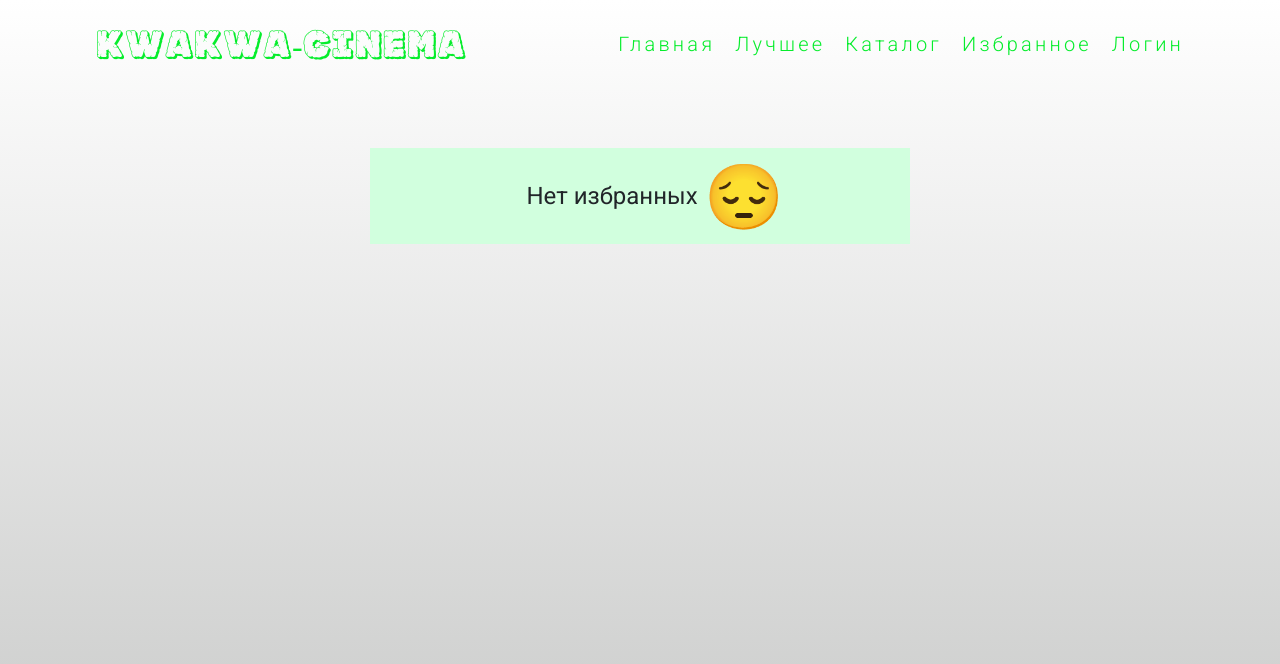
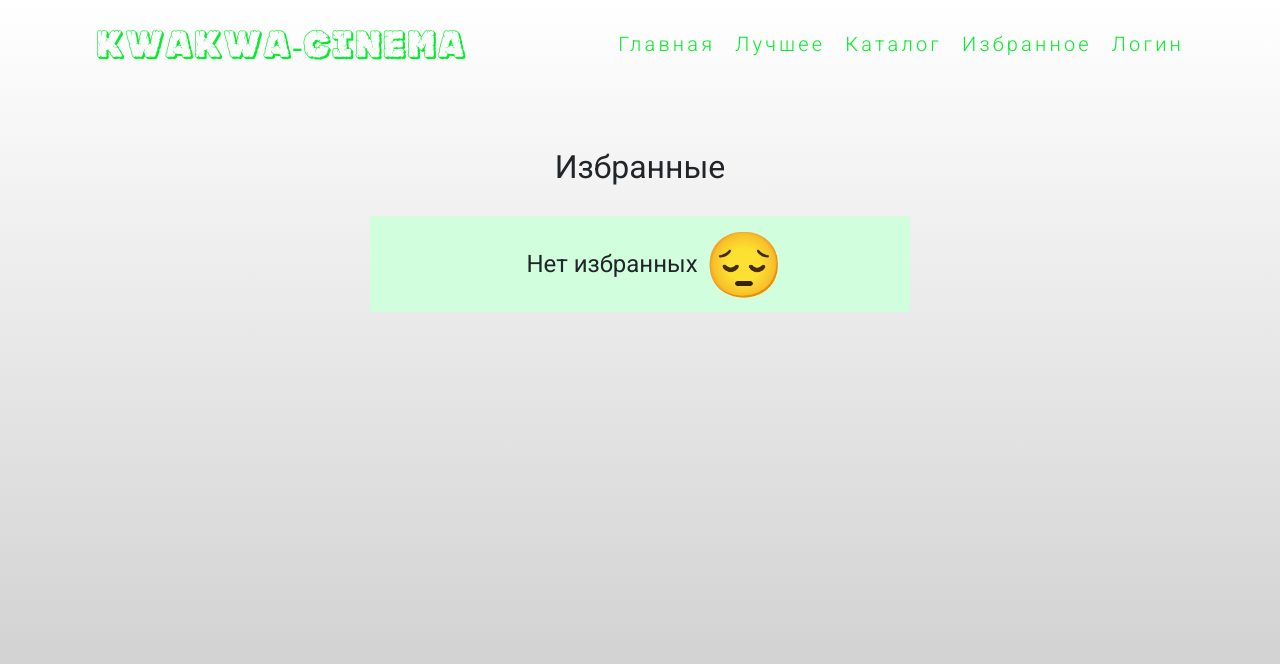
Before and after one commit to SvetilovArtem/cinema-app, a React (Create React App) app: page /best in a window 1280 px wide. Shown: the top 664 px of the page. Built offline with nearby package versions, Linux system fonts and the light colour scheme.

Commit message:
added some corrections for README

```diff
--- a/src/pages/Best/Best.jsx
+++ b/src/pages/Best/Best.jsx
@@ -8,6 +8,8 @@ const Best = () => {
 
 
   return (
+    <>
+    <h2>Избранные</h2>
     <ul className={styles.bestList}>
         {
             bestFilms.length ?
@@ -22,6 +24,8 @@ const Best = () => {
             </span>
         }
     </ul>
+    </>
+
   )
 }
 
--- a/src/pages/Best/Best.module.scss
+++ b/src/pages/Best/Best.module.scss
@@ -13,3 +13,6 @@
         font-size: 24px;
     }
 }
+h2 {
+    margin-bottom: 30px;
+}
```
Also changed, not shown: 1 other file (tests, documents, lock files or other folders).
